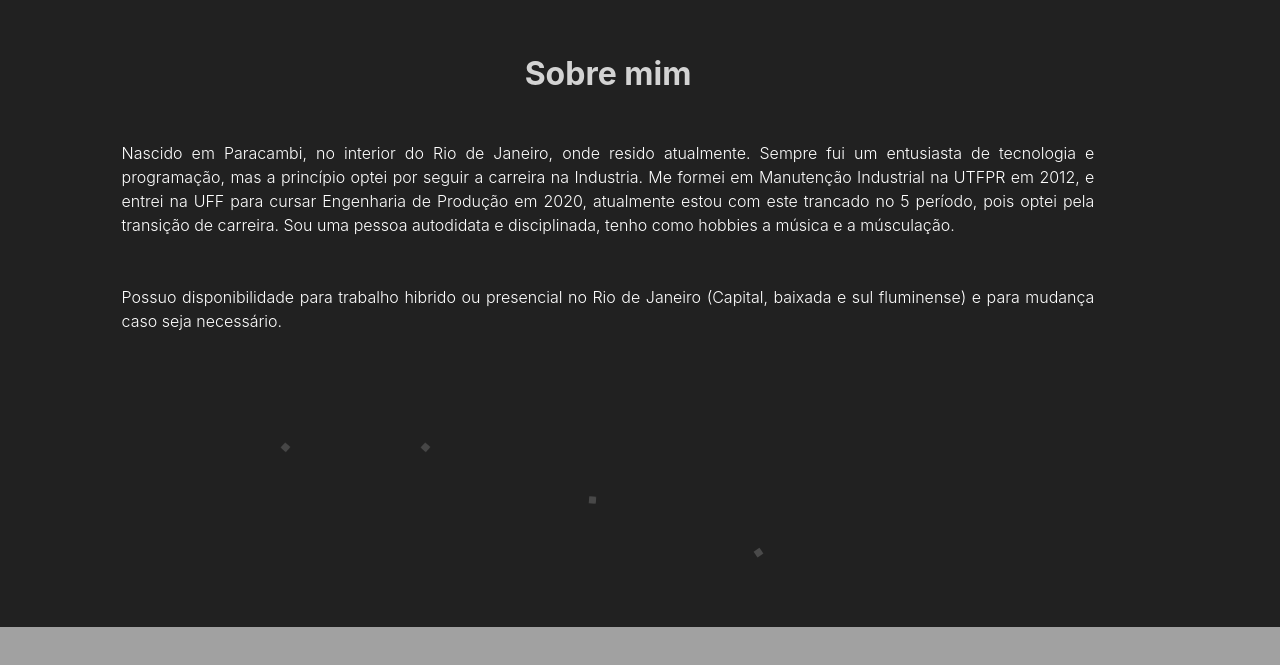
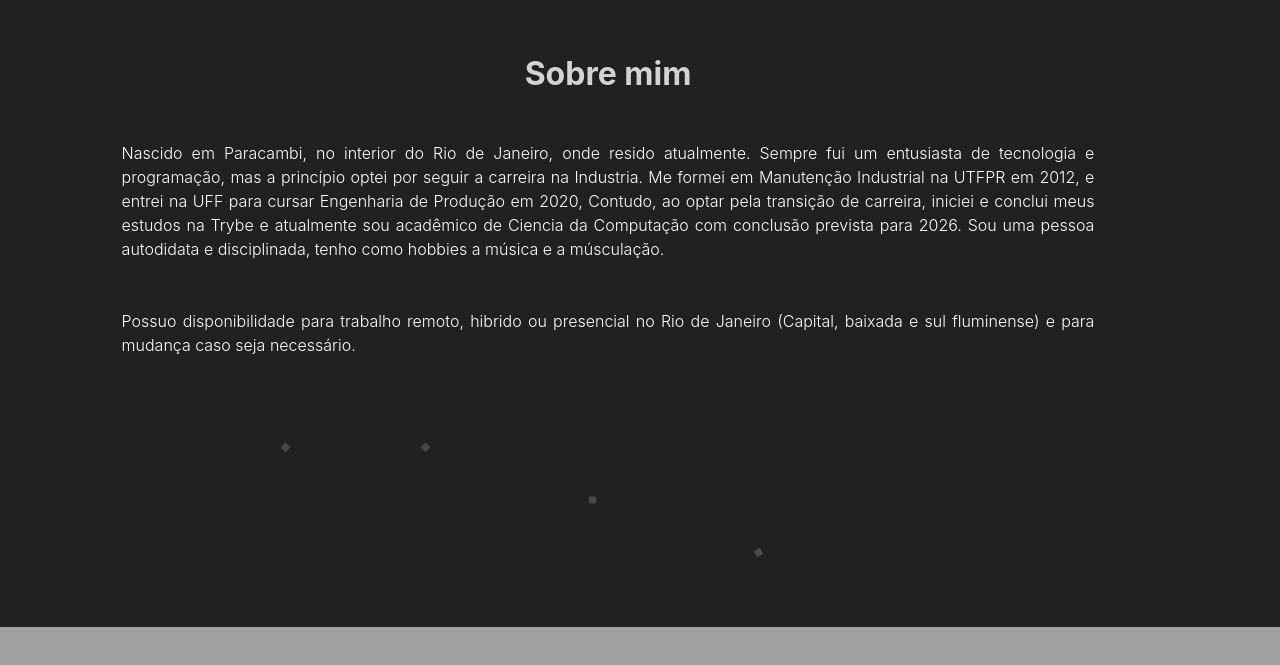
Before and after one commit to vhprestes/meu-portfolio, a React (Vite) app: page /about in a window 1280 px wide. Shown: the part 173-838 px from the top of the page. Built offline with nearby package versions, Linux system fonts and the light colour scheme.

Commit message:
feat: update about me

```diff
--- a/src/Pages/About.jsx
+++ b/src/Pages/About.jsx
@@ -6,10 +6,10 @@ function About() {
     'Nascido em Paracambi, no interior do Rio de Janeiro, onde resido atualmente. ' +
     ' Sempre fui um entusiasta de tecnologia e programação, mas a princípio optei por seguir a carreira na Industria.' +
     ' Me formei em Manutenção Industrial na UTFPR em 2012, e entrei na UFF para cursar Engenharia de Produção em 2020,' +
-    ' atualmente estou com este trancado no 5 período, pois optei pela transição de carreira.' +
-    ' Sou uma pessoa autodidata e disciplinada, tenho como hobbies a música e a músculação.';
+    ' Contudo, ao optar pela transição de carreira, iniciei e conclui meus estudos na Trybe e atualmente sou acadêmico de Ciencia da Computação com conclusão prevista para 2026.' +
+    ' Sou uma pessoa autodidata e disciplinada, tenho como hobbies a música e a músculação. ';
 
-  const text2 = 'Possuo disponibilidade para trabalho hibrido ou presencial no Rio de Janeiro (Capital, baixada e sul fluminense) e para mudança caso seja necessário. '
+  const text2 = 'Possuo disponibilidade para trabalho remoto, hibrido ou presencial no Rio de Janeiro (Capital, baixada e sul fluminense) e para mudança caso seja necessário. '
   return (
     <div>
       <div className='aboutContainer'>
```
